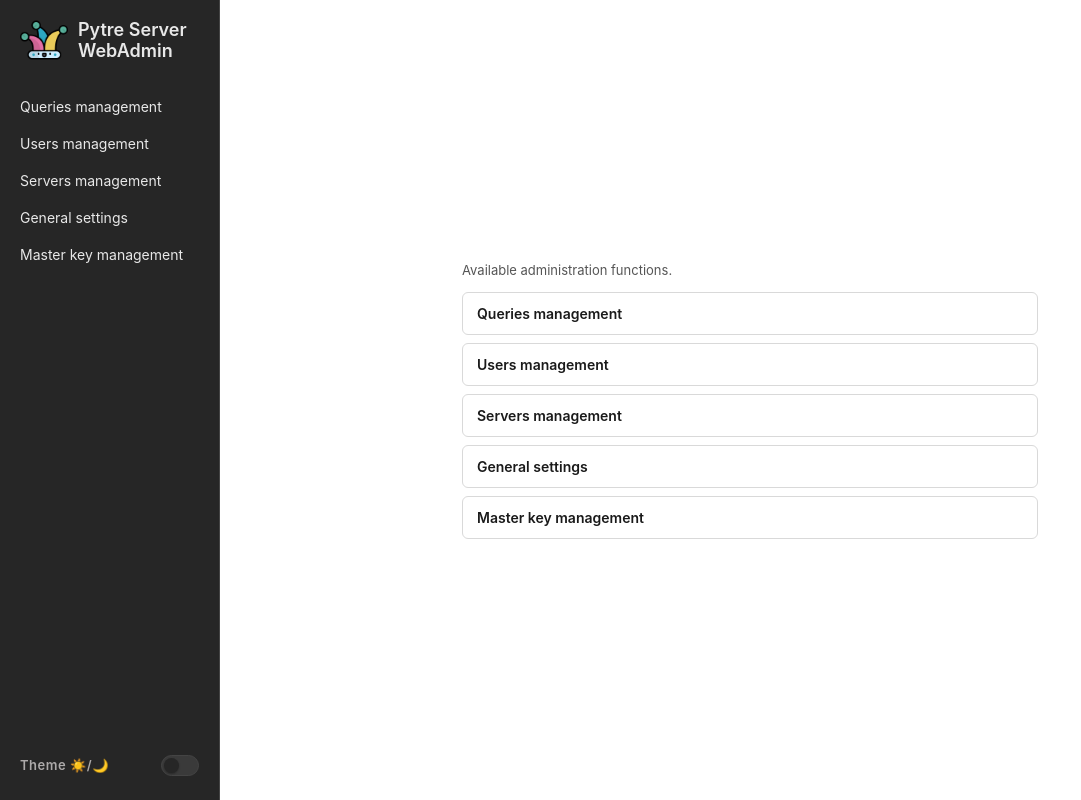
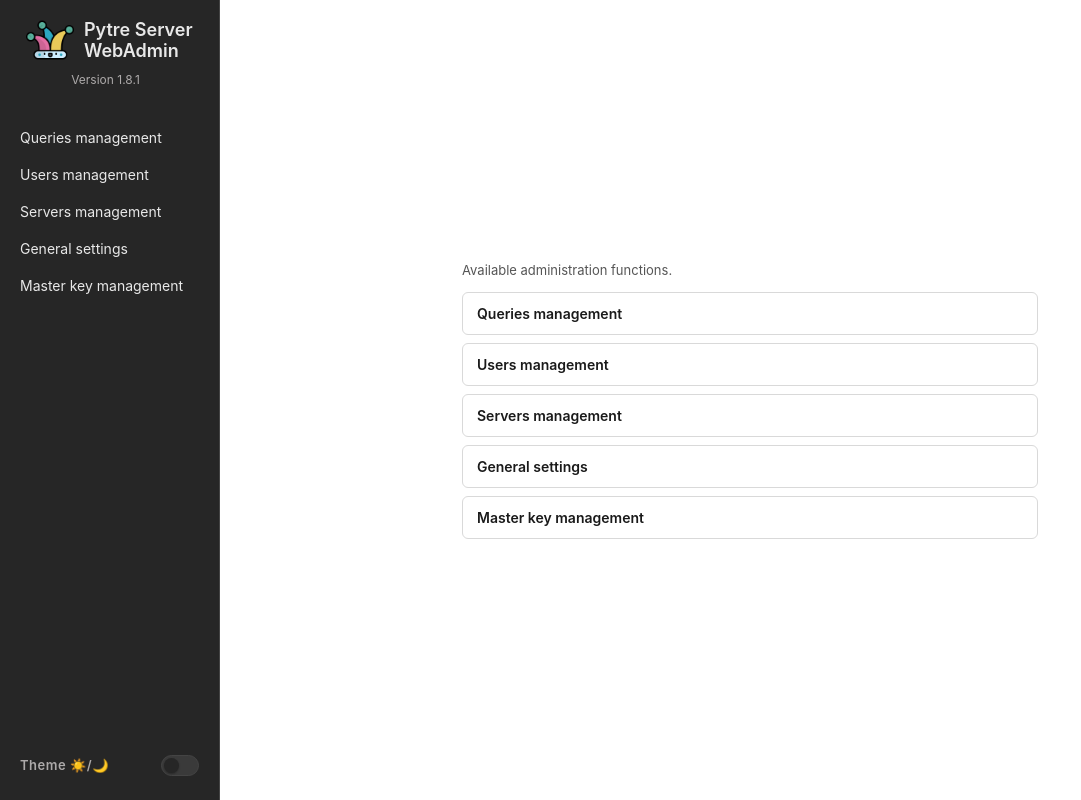
Before and after one commit to Pytre/Pytre, a FastAPI app: template Pytre_Server/templates/admin/home.html in a window 1280 px wide. Shown: the whole page, without its empty margins (0-1081 px from the left). Run offline with FastAPI, Linux system fonts and the light colour scheme; the template is opened without the code that fills it, so the values that code supplies are empty; parts of the project's set-up code (start-up, migrations or seed data) failed here and were passed over.

Commit message:
feat : show the app version in the webui sidebar

```diff
--- a/Pytre_Server/routes/admin_auth.py
+++ b/Pytre_Server/routes/admin_auth.py
@@ -1,20 +1,17 @@
 from dataclasses import dataclass
 from datetime import datetime, timezone
-from pathlib import Path
 from urllib.parse import quote
 
 import jwt
 from fastapi import APIRouter, Depends, Form, Request, status
 from fastapi.responses import HTMLResponse, RedirectResponse
-from fastapi.templating import Jinja2Templates
 
 from Pytre_Core.context import UserContext
 from Pytre_Core.users import AuthType, User, hash_password, verify_password
 from Pytre_Server.auth_token import TokenType, create_token, decode_token
 from Pytre_Server.server_state import ServerResources, ServerState, get_server_state
+from Pytre_Server.templating import templates
 
-_TEMPLATES_DIR = Path(__file__).parent.parent / "templates"
-templates = Jinja2Templates(directory=_TEMPLATES_DIR)
 
 COOKIE_NAME = "admin_session"
 
--- a/Pytre_Server/routes/admin_queries.py
+++ b/Pytre_Server/routes/admin_queries.py
@@ -6,19 +6,16 @@ Gated by require_admin_session (see admin_router.py)
 
 from dataclasses import dataclass
 from datetime import datetime, timezone
-from pathlib import Path
 from urllib.parse import quote_plus
 
 from fastapi import APIRouter, Depends, Form, Request, status
 from fastapi.responses import HTMLResponse, RedirectResponse
-from fastapi.templating import Jinja2Templates
 
 from Pytre_Core.sql_query.file_parser import FileParser
 from Pytre_Server.query_catalog import QueryCatalog
 from Pytre_Server.server_state import ServerState, get_server_state
+from Pytre_Server.templating import templates
 
-_TEMPLATES_DIR = Path(__file__).parent.parent / "templates"
-templates = Jinja2Templates(directory=_TEMPLATES_DIR)
 
 router = APIRouter(prefix="/queries")
 
--- a/Pytre_Server/routes/admin_servers.py
+++ b/Pytre_Server/routes/admin_servers.py
@@ -11,14 +11,12 @@ from urllib.parse import quote_plus
 
 from fastapi import APIRouter, Depends, File, Form, Query, Request, UploadFile, status
 from fastapi.responses import FileResponse, HTMLResponse, RedirectResponse
-from fastapi.templating import Jinja2Templates
 from starlette.background import BackgroundTask
 
 from Pytre_Core.servers import Server, ServerType
 from Pytre_Server.server_state import ServerState, get_server_state
+from Pytre_Server.templating import templates
 
-_TEMPLATES_DIR = Path(__file__).parent.parent / "templates"
-templates = Jinja2Templates(directory=_TEMPLATES_DIR)
 
 router = APIRouter(prefix="/servers")
 
--- a/Pytre_Server/routes/admin_settings.py
+++ b/Pytre_Server/routes/admin_settings.py
@@ -8,12 +8,10 @@ from pathlib import Path
 
 from fastapi import APIRouter, Depends, Form, Request, status
 from fastapi.responses import HTMLResponse, RedirectResponse
-from fastapi.templating import Jinja2Templates
 
 from Pytre_Server.server_state import ServerState, get_server_state
+from Pytre_Server.templating import templates
 
-_TEMPLATES_DIR = Path(__file__).parent.parent / "templates"
-templates = Jinja2Templates(directory=_TEMPLATES_DIR)
 
 router = APIRouter(prefix="/settings")
 
--- a/Pytre_Server/routes/admin_users.py
+++ b/Pytre_Server/routes/admin_users.py
@@ -11,14 +11,12 @@ from pathlib import Path
 
 from fastapi import APIRouter, Depends, File, Form, Query, Request, UploadFile, status
 from fastapi.responses import FileResponse, HTMLResponse, RedirectResponse
-from fastapi.templating import Jinja2Templates
 from starlette.background import BackgroundTask
 
 from Pytre_Core.users import AuthType, User, UserField, hash_password
 from Pytre_Server.server_state import ServerState, get_server_state
+from Pytre_Server.templating import templates
 
-_TEMPLATES_DIR = Path(__file__).parent.parent / "templates"
-templates = Jinja2Templates(directory=_TEMPLATES_DIR)
 
 router = APIRouter(prefix="/users")
 
--- a/Pytre_Server/templates/admin/base.html
+++ b/Pytre_Server/templates/admin/base.html
@@ -111,13 +111,15 @@
             flex-direction: row;
             align-items: center;
             gap: 10px;
-            padding: 16px 20px;
-            margin-bottom: 8px;
+            padding: 16px 20px 8px;
+            margin-left: 6px;
+            margin-bottom: 0px;
             text-decoration: none;
             cursor: pointer;
         }
         .sidebar-brand img { width: 48px; height: 48px; }
         .sidebar-brand span { font-size: 18px; font-weight: 600; color: var(--sidebar-text); align-items: center;}
+        .sidebar-version {padding: 0px 20px 32px 12px; font-size: 12px; color: var(--sidebar-text-muted); text-align: center;}
         .nav-link {
             display: block;
             padding: 10px 20px;
@@ -536,6 +538,7 @@
                     <span>WebAdmin</span>
                 </span>
             </a>
+            <div class="sidebar-version">Version {{ app_version }}</div>
             <a class="nav-link{% if request.url.path.startswith('/admin/queries') %} active{% endif %}" href="/admin/queries">Queries management</a>
             <a class="nav-link{% if request.url.path.startswith('/admin/users') %} active{% endif %}" href="/admin/users">Users management</a>
             <a class="nav-link{% if request.url.path.startswith('/admin/servers') %} active{% endif %}" href="/admin/servers">Servers management</a>
```
Also changed, not shown: Pytre_Server/routes/admin_master_key.py (+1 -6 lines), Pytre_Server/routes/admin_router.py (+1 -6 lines), Pytre_Server/templating.py (added, +14 -0 lines), tests/integration/routes/test_admin_router.py (+27 -0 lines).
